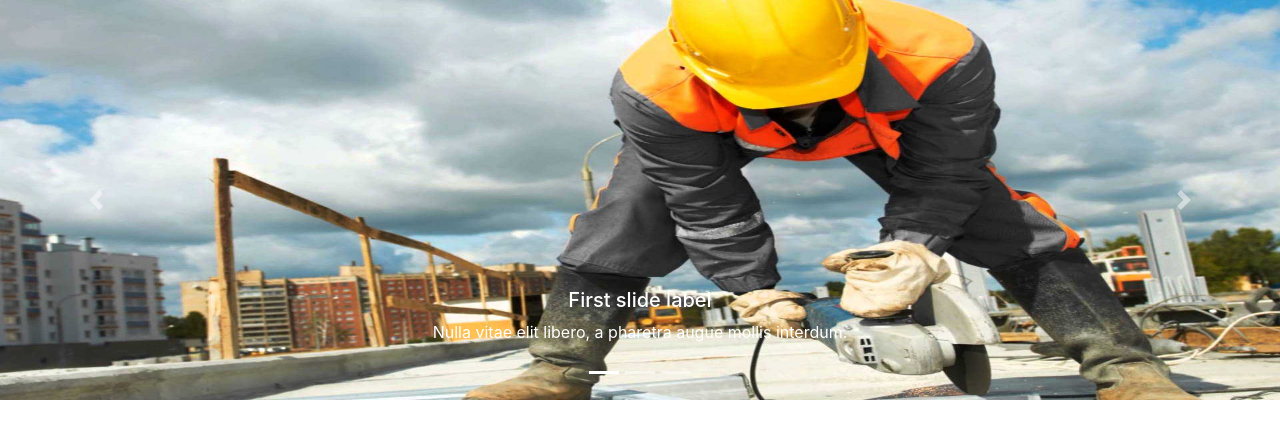
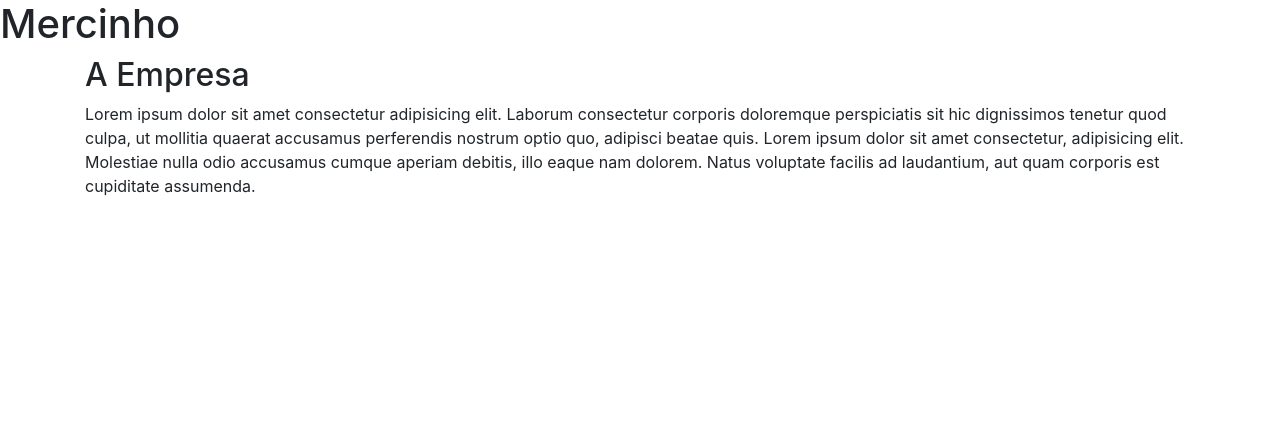
Before and after one commit to walacecordeiro/JC, a PHP site: page /index.php?pag=emp in a window 1280 px wide. Shown: the part 64-503 px from the top of the page. Run offline with PHP 8.4, Linux system fonts and the light colour scheme.

Commit message:
pag empresa lincada com index

```diff
--- a/index.php
+++ b/index.php
@@ -29,10 +29,10 @@
   </form>
     <ul class="navbar-nav ml-auto">
       <li class="nav-item active">
-        <a class="nav-link" href="#">Inicio <span class="sr-only">(current)</span></a>
+        <a class="nav-link" href="index.php">Inicio <span class="sr-only">(current)</span></a>
       </li>
       <li class="nav-item">
-        <a class="nav-link" href="#">Empresa</a>
+        <a class="nav-link" href="index.php?pag=emp">Empresa</a>
       </li>
       <li class="nav-item">
         <a class="nav-link" href="#">Serviços</a>
@@ -42,46 +42,22 @@
 </nav>
     </header>
 
-<section>
-<div id="carouselHeader" class="carousel slide  " data-ride="carousel">
-  <ol class="carousel-indicators">
-    <li data-target="#carouselHeader" data-slide-to="0" class="active"></li>
-    <li data-target="#carouselHeader" data-slide-to="1"></li>
-    <li data-target="#carouselHeader" data-slide-to="2"></li>
-  </ol>
-  <div class="carousel-inner carouselaltura">
-    <div class="carousel-item active carouselaltura">
-      <img src="img/header1.jpg" class="d-block w-100" alt="...">
-      <div class="carousel-caption d-none d-md-block">
-        <h5>First slide label</h5>
-        <p>Nulla vitae elit libero, a pharetra augue mollis interdum.</p>
-      </div>
-    </div>
-    <div class="carousel-item carouselaltura">
-      <img src="img/header2.jpg" class="d-block w-100" alt="...">
-      <div class="carousel-caption d-none d-md-block">
-        <h5>Second slide label</h5>
-        <p>Lorem ipsum dolor sit amet, consectetur adipiscing elit.</p>
-      </div>
-    </div>
-    <div class="carousel-item carouselaltura">
-      <img src="img/header3.jpg" class="d-block w-100" alt="...">
-      <div class="carousel-caption d-none d-md-block">
-        <h5>Third slide label</h5>
-        <p>Praesent commodo cursus magna, vel scelerisque nisl consectetur.</p>
-      </div>
-    </div>
-  </div>
-  <a class="carousel-control-prev" href="#carouselHeader" role="button" data-slide="prev">
-    <span class="carousel-control-prev-icon" aria-hidden="true"></span>
-    <span class="sr-only">Previous</span>
-  </a>
-  <a class="carousel-control-next" href="#carouselHeader" role="button" data-slide="next">
-    <span class="carousel-control-next-icon" aria-hidden="true"></span>
-    <span class="sr-only">Next</span>
-  </a>
-</div>
-</section>
+    <section>
+      <h1> Mercinho </h1>
+    </section>
+
+
+<?php
+  include_once('pages/mensagens.php');
+  if (!empty($_GET)) {
+      if ($_GET["pag"] == "emp") {
+          include("pages/empresa.php");
+      }
+  } else {
+      include("index.php");
+  }
+?>
+
 
 
 <script src="https://code.jquery.com/jquery-3.4.1.slim.min.js" integrity="sha384-J6qa4849blE2+poT4WnyKhv5vZF5SrPo0iEjwBvKU7imGFAV0wwj1yYfoRSJoZ+n" crossorigin="anonymous"></script>
--- a/pages/empresa.php
+++ b/pages/empresa.php
@@ -1,4 +1,6 @@
-<section>
+ <section class="container" method="post" action="index.php?pag=emp">
 <h2> A Empresa </h2>
 
+<p> Lorem ipsum dolor sit amet consectetur adipisicing elit. Laborum consectetur corporis doloremque perspiciatis sit hic dignissimos tenetur quod culpa, ut mollitia quaerat accusamus perferendis nostrum optio quo, adipisci beatae quis. Lorem ipsum dolor sit amet consectetur, adipisicing elit. Molestiae nulla odio accusamus cumque aperiam debitis, illo eaque nam dolorem. Natus voluptate facilis ad laudantium, aut quam corporis est cupiditate assumenda.</p>
+
 </section>
```
